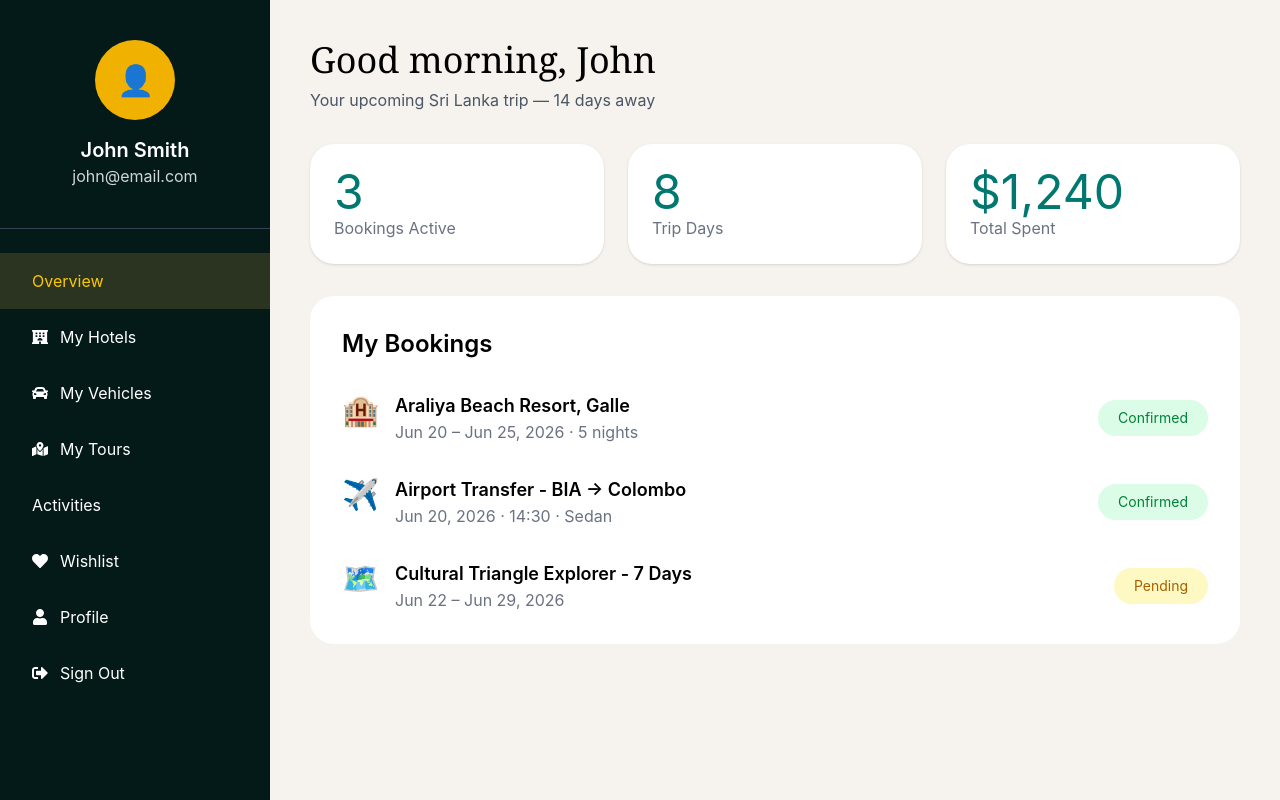
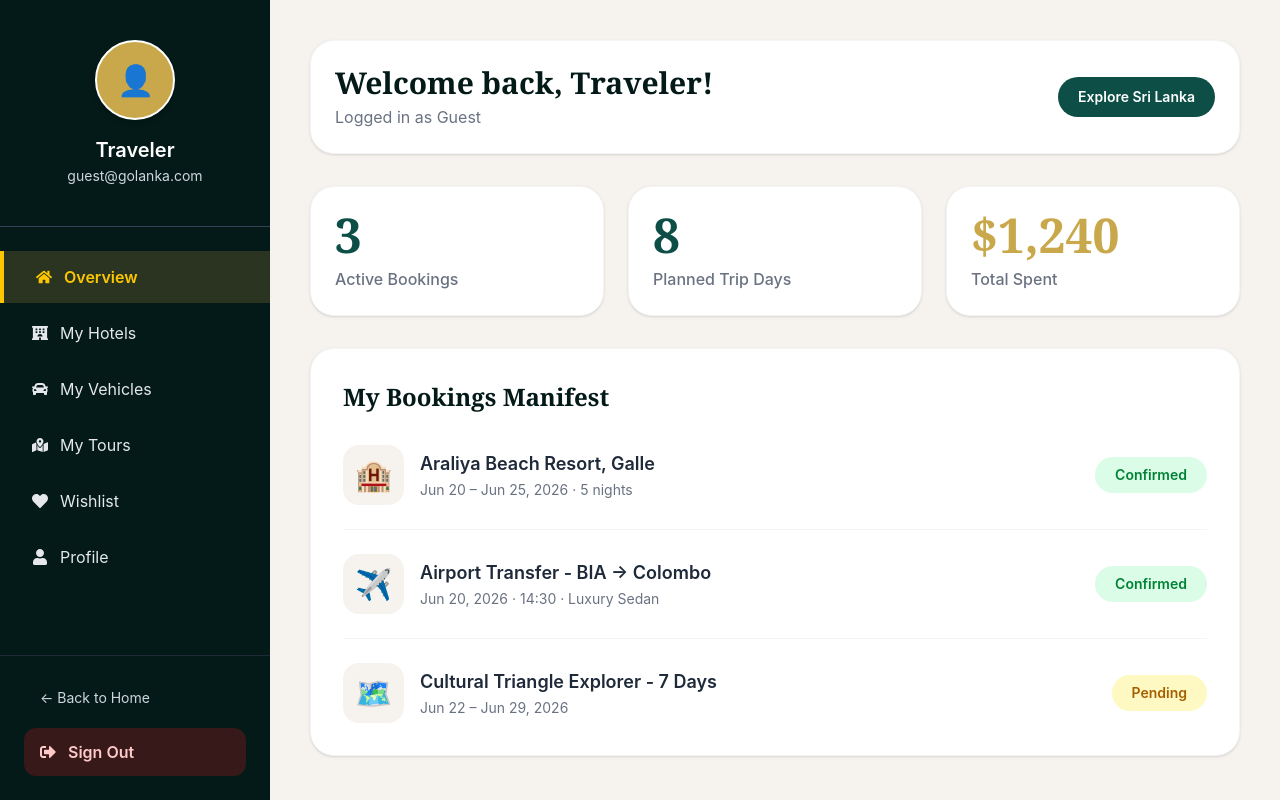
Before and after one commit to Y-Dilshan/Tourism-Management-System, a React (Vite) app in the folder tm_frontend/: page /dashboard in a window 1280 px wide. Built offline with nearby package versions, Linux system fonts and the light colour scheme.

Commit message:
edit to show real user details

```diff
--- a/tm_frontend/src/components/header.jsx
+++ b/tm_frontend/src/components/header.jsx
@@ -1,26 +1,82 @@
-import { Link } from "react-router-dom";
+import { useState, useEffect } from "react";
+import { Link, useNavigate } from "react-router-dom";
+import { FaUserCircle, FaSignOutAlt } from "react-icons/fa";
 
 export default function Header() {
-    return(
-        <div className="w-full h-[100px] bg-black flex items-center pl-20 gap-5">
-            <img src="logo.png" alt="Logo" className="w-[80px] h-[80px]" />
-            <h1 className="text-5xl text-[#C9A84C] font-bold"> GoLanka </h1>
+    const [user, setUser] = useState(null);
+    const navigate = useNavigate();
 
-            <div className="flex gap-10 ml-[150px]">
-                <Link to="/*" className="text-white text-xl hover:text-[#C9A84C] cursor-pointer"> Home </Link>
-                <Link to="/about" className="text-white text-xl hover:text-[#C9A84C] cursor-pointer"> About </Link>
-                <Link to="/hotels" className="text-white text-xl hover:text-[#C9A84C] cursor-pointer"> Hotels </Link>
-                <Link to="/vehicles" className="text-white text-xl hover:text-[#C9A84C] cursor-pointer"> Vehicles </Link>
-                <Link to="/tours" className="text-white text-xl hover:text-[#C9A84C] cursor-pointer"> Tours </Link>
-                <Link to="/guides" className="text-white text-xl hover:text-[#C9A84C] cursor-pointer"> Guides </Link>
-                <Link to="/activities" className="text-white text-xl hover:text-[#C9A84C] cursor-pointer"> Activities </Link>
-                <Link to="/contact" className="text-white text-xl hover:text-[#C9A84C] cursor-pointer"> Contact </Link>
+    useEffect(() => {
+        const storedUser = localStorage.getItem("user");
+        if (storedUser) {
+            try {
+                setUser(JSON.parse(storedUser));
+            } catch (err) {
+                console.error("Failed to parse user data", err);
+            }
+        }
+    }, []);
+
+    const handleSignOut = () => {
+        localStorage.removeItem("user");
+        setUser(null);
+        navigate("/login");
+    };
+
+    return (
+        <div className="w-full h-[100px] bg-black flex items-center justify-between px-10">
+            <div className="flex items-center gap-5">
+                <img src="/logo.png" alt="Logo" className="w-[70px] h-[70px] object-contain" />
+                <h1 className="text-4xl text-[#C9A84C] font-bold"> GoLanka </h1>
             </div>
 
-            <div className="flex gap-5 mr-20">
-                <button className="w-[120px] h-[40px] bg-[#1A7A6E] hover:bg-[#0D4F46] text-white text-lg font-bold rounded ml-20 cursor-pointer"><Link to="/login">Sign in</Link></button>
-                <button className="w-[120px] h-[40px] bg-[#F5EDD6] hover:bg-[#C9A84C] text-black text-lg font-bold rounded ml-5 cursor-pointer"><Link to="/signup">Sign Up</Link></button>
+            <div className="flex gap-8">
+                <Link to="/" className="text-white text-lg hover:text-[#C9A84C] transition cursor-pointer"> Home </Link>
+                <Link to="/about" className="text-white text-lg hover:text-[#C9A84C] transition cursor-pointer"> About </Link>
+                <Link to="/hotels" className="text-white text-lg hover:text-[#C9A84C] transition cursor-pointer"> Hotels </Link>
+                <Link to="/vehicles" className="text-white text-lg hover:text-[#C9A84C] transition cursor-pointer"> Vehicles </Link>
+                <Link to="/tours" className="text-white text-lg hover:text-[#C9A84C] transition cursor-pointer"> Tours </Link>
+                <Link to="/guides" className="text-white text-lg hover:text-[#C9A84C] transition cursor-pointer"> Guides </Link>
+                <Link to="/activities" className="text-white text-lg hover:text-[#C9A84C] transition cursor-pointer"> Activities </Link>
+                <Link to="/contact" className="text-white text-lg hover:text-[#C9A84C] transition cursor-pointer"> Contact </Link>
+            </div>
+
+            <div className="flex items-center gap-4">
+                {user ? (
+                    <div className="flex items-center gap-4">
+                        <Link
+                            to={user.role === "admin" ? "/admin" : "/dashboard"}
+                            className="flex items-center gap-2 bg-[#1A7A6E] hover:bg-[#0D4F46] text-white px-4 py-2 rounded-full font-semibold transition text-sm shadow"
+                        >
+                            <FaUserCircle size={18} />
+                            <span>{user.name || "My Dashboard"}</span>
+                        </Link>
+                        <button
+                            onClick={handleSignOut}
+                            className="flex items-center gap-1.5 bg-red-800/80 hover:bg-red-700 text-white px-3.5 py-2 rounded-full font-medium transition text-xs shadow"
+                            title="Sign Out"
+                        >
+                            <FaSignOutAlt size={14} />
+                            <span>Logout</span>
+                        </button>
+                    </div>
+                ) : (
+                    <>
+                        <Link
+                            to="/login"
+                            className="w-[110px] h-[40px] bg-[#1A7A6E] hover:bg-[#0D4F46] text-white text-base font-bold rounded flex items-center justify-center transition cursor-pointer"
+                        >
+                            Sign in
+                        </Link>
+                        <Link
+                            to="/signup"
+                            className="w-[110px] h-[40px] bg-[#F5EDD6] hover:bg-[#C9A84C] text-black text-base font-bold rounded flex items-center justify-center transition cursor-pointer"
+                        >
+                            Sign Up
+                        </Link>
+                    </>
+                )}
             </div>
         </div>
-    )
+    );
 }
--- a/tm_frontend/src/pages/adminDashboard.jsx
+++ b/tm_frontend/src/pages/adminDashboard.jsx
@@ -1,8 +1,9 @@
-import { NavLink, Outlet, useLocation } from "react-router-dom";
+import { useState, useEffect } from "react";
+import { NavLink, Outlet, useLocation, useNavigate } from "react-router-dom";
 import { MdSpaceDashboard } from "react-icons/md";
 import { RiContactsBook3Fill } from "react-icons/ri";
 import { LiaHotelSolid } from "react-icons/lia";
-import { FaCar, FaUsers } from "react-icons/fa";
+import { FaCar, FaUsers, FaSignOutAlt } from "react-icons/fa";
 import { IoBook, IoSettings } from "react-icons/io5";
 import { LuActivity } from "react-icons/lu";
 import { MdReviews } from "react-icons/md";
@@ -11,6 +12,24 @@ import { FaEnvelope } from "react-icons/fa";
 
 export default function AdminDashboard() {
   const location = useLocation();
+  const navigate = useNavigate();
+  const [adminUser, setAdminUser] = useState(null);
+
+  useEffect(() => {
+    const storedUser = localStorage.getItem("user");
+    if (storedUser) {
+      try {
+        setAdminUser(JSON.parse(storedUser));
+      } catch (err) {
+        console.error("Failed to parse admin user", err);
+      }
+    }
+  }, []);
+
+  const handleSignOut = () => {
+    localStorage.removeItem("user");
+    navigate("/login");
+  };
 
   const isDashboard =
     location.pathname === "/admin" ||
@@ -67,12 +86,28 @@ export default function AdminDashboard() {
         </nav>
 
         {/* Admin Profile */}
-        <div className="border-t border-white/10 pt-4 flex items-center gap-3">
-          <img src="/admin.jpg" alt="admin" className="w-11 h-11 rounded-full ring-2 ring-[#C9A84C]/50 bg-gray-600" />
-          <div className="flex flex-col">
-            <h3 className="text-white text-sm font-semibold leading-tight"> Admin User </h3>
-            <p className="text-[#7FA89E] text-[11px] uppercase tracking-wide"> System Administrator </p>
+        <div className="border-t border-white/10 pt-4 flex items-center justify-between">
+          <div className="flex items-center gap-3">
+            <div className="w-10 h-10 rounded-full ring-2 ring-[#C9A84C]/50 bg-[#C9A84C] text-[#0B1F1A] flex items-center justify-center font-bold text-lg">
+              {adminUser?.name ? adminUser.name.charAt(0).toUpperCase() : "A"}
+            </div>
+            <div className="flex flex-col">
+              <h3 className="text-white text-sm font-semibold leading-tight truncate max-w-[120px]">
+                {adminUser?.name || "Admin User"}
+              </h3>
+              <p className="text-[#7FA89E] text-[10px] uppercase tracking-wide truncate max-w-[120px]">
+                {adminUser?.email || "System Admin"}
+              </p>
+            </div>
           </div>
+
+          <button
+            onClick={handleSignOut}
+            className="text-red-400 hover:text-red-300 p-2 rounded-lg hover:bg-white/5 transition"
+            title="Sign Out"
+          >
+            <FaSignOutAlt size={16} />
+          </button>
         </div>
       </aside>
 
--- a/tm_frontend/src/pages/userDashboard.jsx
+++ b/tm_frontend/src/pages/userDashboard.jsx
@@ -1,3 +1,5 @@
+import { useState, useEffect } from "react";
+import { useNavigate, Link } from "react-router-dom";
 import {
   FaHotel,
   FaCar,
@@ -5,121 +7,240 @@ import {
   FaHeart,
   FaUser,
   FaSignOutAlt,
+  FaHome,
 } from "react-icons/fa";
 
 export default function UserDashboard() {
+  const [user, setUser] = useState(null);
+  const [activeTab, setActiveTab] = useState("overview");
+  const navigate = useNavigate();
+
+  useEffect(() => {
+    const storedUser = localStorage.getItem("user");
+    if (storedUser) {
+      try {
+        setUser(JSON.parse(storedUser));
+      } catch (err) {
+        console.error("Failed to parse user data from localStorage", err);
+      }
+    }
+  }, []);
+
+  const handleSignOut = () => {
+    localStorage.removeItem("user");
+    navigate("/login");
+  };
+
+  const getInitial = (name) => {
+    if (!name) return "👤";
+    return name.charAt(0).toUpperCase();
+  };
+
   return (
     <div className="flex min-h-screen bg-[#F6F3EE]">
       {/* Sidebar */}
-      <div className="w-[270px] bg-[#031A18] text-white flex flex-col">
+      <div className="w-[270px] bg-[#031A18] text-white flex flex-col justify-between">
+        <div>
           {/* User Info */}
-        <div className="flex flex-col items-center py-10 border-b border-gray-700">
-          <div className="w-20 h-20 rounded-full bg-yellow-500 flex items-center justify-center text-3xl">👤</div>
+          <div className="flex flex-col items-center py-10 border-b border-gray-700 px-4 text-center">
+            <div className="w-20 h-20 rounded-full bg-[#C9A84C] text-[#031A18] flex items-center justify-center text-3xl font-bold border-2 border-white shadow-md">
+              {getInitial(user?.name)}
+            </div>
 
-          <h2 className="mt-4 text-xl font-semibold">John Smith</h2>
-          <p className="text-gray-300">john@email.com</p>
+            <h2 className="mt-4 text-xl font-semibold">{user?.name || "Traveler"}</h2>
+            <p className="text-gray-300 text-sm mt-0.5 truncate max-w-full">{user?.email || "guest@golanka.com"}</p>
+            {user?.phone && (
+              <span className="mt-2 text-xs bg-[#1A7A6E] text-white px-3 py-1 rounded-full font-medium">
+                {user.phone}
+              </span>
+            )}
           </div>
 
           {/* Menu */}
-        <div className="mt-6">
-          <button className="w-full text-left px-8 py-4 bg-[#2A3421] text-yellow-400"> Overview </button>
+          <div className="mt-6 space-y-1">
+            <button
+              onClick={() => setActiveTab("overview")}
+              className={`w-full text-left px-8 py-3.5 flex items-center gap-3 transition-colors ${
+                activeTab === "overview" ? "bg-[#2A3421] text-yellow-400 font-semibold border-l-4 border-yellow-400" : "hover:bg-[#0B2A27] text-gray-200"
+              }`}
+            >
+              <FaHome /> Overview
+            </button>
 
-          <button className="w-full text-left px-8 py-4 hover:bg-[#0B2A27] flex items-center gap-3"> <FaHotel /> My Hotels </button>
+            <button
+              onClick={() => setActiveTab("hotels")}
+              className={`w-full text-left px-8 py-3.5 flex items-center gap-3 transition-colors ${
+                activeTab === "hotels" ? "bg-[#2A3421] text-yellow-400 font-semibold border-l-4 border-yellow-400" : "hover:bg-[#0B2A27] text-gray-200"
+              }`}
+            >
+              <FaHotel /> My Hotels
+            </button>
 
-          <button className="w-full text-left px-8 py-4 hover:bg-[#0B2A27] flex items-center gap-3"> <FaCar /> My Vehicles </button>
+            <button
+              onClick={() => setActiveTab("vehicles")}
+              className={`w-full text-left px-8 py-3.5 flex items-center gap-3 transition-colors ${
+                activeTab === "vehicles" ? "bg-[#2A3421] text-yellow-400 font-semibold border-l-4 border-yellow-400" : "hover:bg-[#0B2A27] text-gray-200"
+              }`}
+            >
+              <FaCar /> My Vehicles
+            </button>
 
-          <button className="w-full text-left px-8 py-4 hover:bg-[#0B2A27] flex items-center gap-3"> <FaMapMarkedAlt /> My Tours </button>
+            <button
+              onClick={() => setActiveTab("tours")}
+              className={`w-full text-left px-8 py-3.5 flex items-center gap-3 transition-colors ${
+                activeTab === "tours" ? "bg-[#2A3421] text-yellow-400 font-semibold border-l-4 border-yellow-400" : "hover:bg-[#0B2A27] text-gray-200"
+              }`}
+            >
+              <FaMapMarkedAlt /> My Tours
+            </button>
 
-          <button className="w-full text-left px-8 py-4 hover:bg-[#0B2A27]"> Activities </button>
+            <button
+              onClick={() => setActiveTab("wishlist")}
+              className={`w-full text-left px-8 py-3.5 flex items-center gap-3 transition-colors ${
+                activeTab === "wishlist" ? "bg-[#2A3421] text-yellow-400 font-semibold border-l-4 border-yellow-400" : "hover:bg-[#0B2A27] text-gray-200"
+              }`}
+            >
+              <FaHeart /> Wishlist
+            </button>
 
-          <button className="w-full text-left px-8 py-4 hover:bg-[#0B2A27] flex items-center gap-3"> <FaHeart /> Wishlist </button>
+            <button
+              onClick={() => setActiveTab("profile")}
+              className={`w-full text-left px-8 py-3.5 flex items-center gap-3 transition-colors ${
+                activeTab === "profile" ? "bg-[#2A3421] text-yellow-400 font-semibold border-l-4 border-yellow-400" : "hover:bg-[#0B2A27] text-gray-200"
+              }`}
+            >
+              <FaUser /> Profile
+            </button>
+          </div>
+        </div>
 
-          <button className="w-full text-left px-8 py-4 hover:bg-[#0B2A27] flex items-center gap-3"> <FaUser /> Profile </button>
+        {/* Footer actions */}
+        <div className="p-6 border-t border-gray-800 space-y-3">
+          <Link
+            to="/"
+            className="w-full text-left px-4 py-2 text-sm text-gray-300 hover:text-white flex items-center gap-2"
+          >
+            ← Back to Home
+          </Link>
 
-          <button className="w-full text-left px-8 py-4 hover:bg-[#0B2A27] flex items-center gap-3"> <FaSignOutAlt /> Sign Out </button>
+          <button
+            onClick={handleSignOut}
+            className="w-full text-left px-4 py-3 bg-red-900/40 hover:bg-red-800/60 text-red-200 rounded-xl flex items-center gap-3 font-semibold transition"
+          >
+            <FaSignOutAlt /> Sign Out
+          </button>
         </div>
       </div>
 
       {/* Main Content */}
       <div className="flex-1 p-10">
         {/* Header */}
+        <div className="flex justify-between items-center bg-white p-6 rounded-3xl shadow-sm border border-gray-100 mb-8">
           <div>
-          <h1 className="text-4xl font-serif">Good morning, John </h1>
-
-          <p className="text-gray-600 mt-2">Your upcoming Sri Lanka trip — 14 days away</p>
+            <h1 className="text-3xl font-serif font-bold text-[#031A18]">
+              Welcome back, {user?.name ? user.name.split(" ")[0] : "Traveler"}!
+            </h1>
+            <p className="text-gray-500 mt-1">Logged in as {user?.email || "Guest"}</p>
           </div>
 
-        {/* Stats */}
-        <div className="grid grid-cols-3 gap-6 mt-8">
-          <div className="bg-white rounded-3xl p-6 shadow-sm">
-            <h2 className="text-5xl text-teal-700">3</h2>
-            <p className="text-gray-500">Bookings Active</p>
+          <div className="flex items-center gap-4">
+            <Link to="/" className="px-5 py-2.5 bg-[#0D4F46] text-white rounded-full font-semibold hover:bg-[#1A7A6E] transition text-sm">
+              Explore Sri Lanka
+            </Link>
+          </div>
         </div>
 
-          <div className="bg-white rounded-3xl p-6 shadow-sm">
-            <h2 className="text-5xl text-teal-700">8</h2>
-            <p className="text-gray-500">Trip Days</p>
+        {/* Tabs handling */}
+        {activeTab === "profile" ? (
+          <div className="bg-white rounded-3xl p-8 shadow-sm border border-gray-100 max-w-2xl">
+            <h2 className="text-2xl font-serif font-bold text-[#031A18] mb-6">User Account Details</h2>
+            <div className="space-y-4">
+              <div className="flex justify-between border-b pb-3">
+                <span className="text-gray-500 font-medium">Full Name</span>
+                <span className="font-semibold text-gray-800">{user?.name || "Not provided"}</span>
+              </div>
+              <div className="flex justify-between border-b pb-3">
+                <span className="text-gray-500 font-medium">Email Address</span>
+                <span className="font-semibold text-gray-800">{user?.email || "Not provided"}</span>
+              </div>
+              <div className="flex justify-between border-b pb-3">
+                <span className="text-gray-500 font-medium">Phone Number</span>
+                <span className="font-semibold text-gray-800">{user?.phone || "Not provided"}</span>
+              </div>
+              <div className="flex justify-between border-b pb-3">
+                <span className="text-gray-500 font-medium">Account Role</span>
+                <span className="font-semibold text-teal-700 capitalize">{user?.role || "user"}</span>
+              </div>
+              <div className="flex justify-between">
+                <span className="text-gray-500 font-medium">User ID</span>
+                <span className="font-mono text-xs text-gray-500">{user?._id || "-"}</span>
+              </div>
+            </div>
+          </div>
+        ) : (
+          <>
+            {/* Stats */}
+            <div className="grid grid-cols-3 gap-6">
+              <div className="bg-white rounded-3xl p-6 shadow-sm border border-gray-100">
+                <h2 className="text-5xl text-[#0D4F46] font-serif font-bold">3</h2>
+                <p className="text-gray-500 mt-2 font-medium">Active Bookings</p>
               </div>
 
-          <div className="bg-white rounded-3xl p-6 shadow-sm">
-            <h2 className="text-5xl text-teal-700">$1,240</h2>
-            <p className="text-gray-500">Total Spent</p>
+              <div className="bg-white rounded-3xl p-6 shadow-sm border border-gray-100">
+                <h2 className="text-5xl text-[#0D4F46] font-serif font-bold">8</h2>
+                <p className="text-gray-500 mt-2 font-medium">Planned Trip Days</p>
+              </div>
+
+              <div className="bg-white rounded-3xl p-6 shadow-sm border border-gray-100">
+                <h2 className="text-5xl text-[#C9A84C] font-serif font-bold">$1,240</h2>
+                <p className="text-gray-500 mt-2 font-medium font-sans">Total Spent</p>
               </div>
             </div>
 
             {/* Booking Section */}
-        <div className="bg-white rounded-3xl p-8 mt-8">
-          <h2 className="text-2xl font-semibold mb-8">
-            My Bookings
+            <div className="bg-white rounded-3xl p-8 mt-8 shadow-sm border border-gray-100">
+              <h2 className="text-2xl font-serif font-bold text-[#031A18] mb-8">
+                My Bookings Manifest
               </h2>
 
               {/* Booking Item */}
-          <div className="flex justify-between items-center mb-8">
-            <div className="flex gap-4">
-              <span className="text-3xl">🏨</span>
-
+              <div className="flex justify-between items-center mb-6 pb-6 border-b border-gray-100">
+                <div className="flex gap-4 items-center">
+                  <span className="text-3xl p-3 bg-[#F6F3EE] rounded-2xl">🏨</span>
                   <div>
-                <h3 className="font-semibold text-lg">Araliya Beach Resort, Galle</h3>
-
-                <p className="text-gray-500">Jun 20 – Jun 25, 2026 · 5 nights</p>
+                    <h3 className="font-semibold text-lg text-gray-800">Araliya Beach Resort, Galle</h3>
+                    <p className="text-gray-500 text-sm mt-0.5">Jun 20 – Jun 25, 2026 · 5 nights</p>
                   </div>
                 </div>
-
-            <span className="bg-green-100 text-green-700 px-5 py-2 rounded-full text-sm">Confirmed</span>
+                <span className="bg-green-100 text-green-700 px-5 py-2 rounded-full text-sm font-semibold">Confirmed</span>
               </div>
 
               {/* Booking Item */}
-          <div className="flex justify-between items-center mb-8">
-            <div className="flex gap-4">
-              <span className="text-3xl">✈️</span>
-
+              <div className="flex justify-between items-center mb-6 pb-6 border-b border-gray-100">
+                <div className="flex gap-4 items-center">
+                  <span className="text-3xl p-3 bg-[#F6F3EE] rounded-2xl">✈️</span>
                   <div>
-                <h3 className="font-semibold text-lg"> Airport Transfer - BIA → Colombo </h3>
-
-                <p className="text-gray-500"> Jun 20, 2026 · 14:30 · Sedan </p>
+                    <h3 className="font-semibold text-lg text-gray-800">Airport Transfer - BIA → Colombo</h3>
+                    <p className="text-gray-500 text-sm mt-0.5">Jun 20, 2026 · 14:30 · Luxury Sedan</p>
                   </div>
                 </div>
-
-            <span className="bg-green-100 text-green-700 px-5 py-2 rounded-full text-sm"> Confirmed </span>
+                <span className="bg-green-100 text-green-700 px-5 py-2 rounded-full text-sm font-semibold">Confirmed</span>
               </div>
 
               {/* Booking Item */}
               <div className="flex justify-between items-center">
-            <div className="flex gap-4">
-              <span className="text-3xl">🗺️</span>
-
+                <div className="flex gap-4 items-center">
+                  <span className="text-3xl p-3 bg-[#F6F3EE] rounded-2xl">🗺️</span>
                   <div>
-                <h3 className="font-semibold text-lg"> Cultural Triangle Explorer - 7 Days </h3>
-
-                <p className="text-gray-500"> Jun 22 – Jun 29, 2026 </p>
+                    <h3 className="font-semibold text-lg text-gray-800">Cultural Triangle Explorer - 7 Days</h3>
+                    <p className="text-gray-500 text-sm mt-0.5">Jun 22 – Jun 29, 2026</p>
                   </div>
                 </div>
-
-            <span className="bg-yellow-100 text-yellow-700 px-5 py-2 rounded-full text-sm">
-              Pending
-            </span>
+                <span className="bg-yellow-100 text-yellow-700 px-5 py-2 rounded-full text-sm font-semibold">Pending</span>
               </div>
             </div>
+          </>
+        )}
       </div>
     </div>
   );
```
Lines whose indentation alone changed are shown as unchanged.
